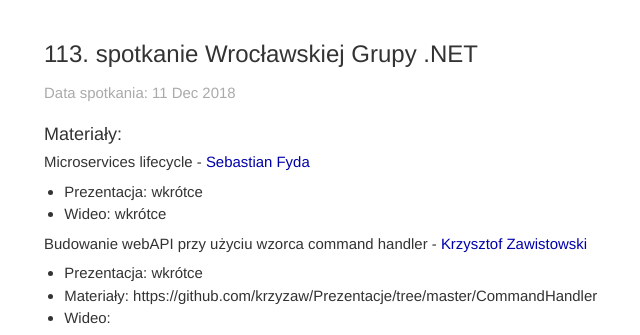
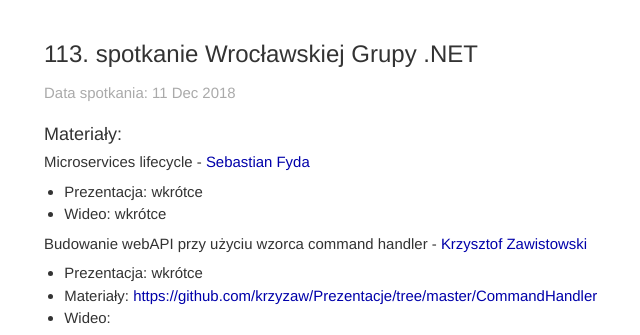
Before and after one commit to wrocnet/wrocnet.github.io, a Jekyll site: the page built from _posts/2018-12-11-113-spotkanie-wroclawskiej-grupy-net.md, in a window 1280 px wide, cut to the strip 504-839 px from the top of the page. Shown: the whole strip, without its empty margins (282-922 px from the left). Built offline with Jekyll 4.4.1, drawn with Linux system fonts in a browser that asks for light colours; nearby versions of some CDN libraries; a script that is not in the unit is left out; some of the changed lines change nothing that is shown.

Commit message:
klikalny link

```diff
--- a/_posts/2018-12-11-113-spotkanie-wroclawskiej-grupy-net.md
+++ b/_posts/2018-12-11-113-spotkanie-wroclawskiej-grupy-net.md
@@ -10,5 +10,5 @@ meetupno: 113
 
 #### Budowanie webAPI przy użyciu wzorca command handler - [Krzysztof Zawistowski](https://github.com/krzyzaw)
 * Prezentacja: wkrótce
-* Materiały: https://github.com/krzyzaw/Prezentacje/tree/master/CommandHandler
+* Materiały: [https://github.com/krzyzaw/Prezentacje/tree/master/CommandHandler](https://github.com/krzyzaw/Prezentacje/tree/master/CommandHandler)
 * Wideo: {% include youtube.md video_id='kXIxw9Dxa1s' %}
```
